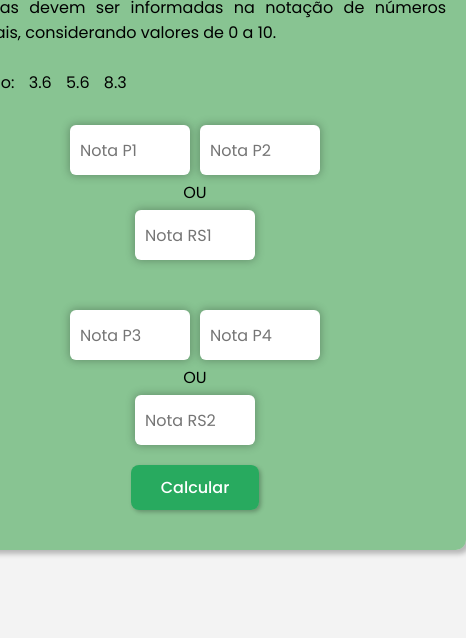
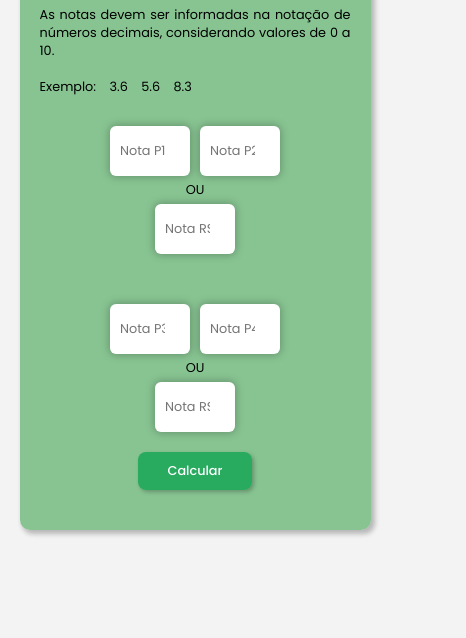
Before and after one commit to SandroRDS/calculadora_vs, a plain HTML site: page index.html in a window 390 px wide. Shown: the part 206-844 px from the top of the page, 466 px wide, since content can reach past the window. Drawn offline with Linux system fonts and the light colour scheme.

Commit message:
corrigindo bugs visuais

```diff
--- a/style.css
+++ b/style.css
@@ -13,7 +13,9 @@
 body {
     background-color: #f3f3f3;
 
-    height: 100vh;
+    min-height: 100vh;
+    padding: 50px 0;
+    font-size: 1.2em;
 
     display: flex;
     justify-content: center;
@@ -32,6 +34,7 @@ body {
 
 .container {
     border-radius: 10px;
+    max-width: 90%;
     padding: 20px;
     background-color: #36a1488f;
 
@@ -43,7 +46,6 @@ body {
 }
 
 .info_text {
-    width: 50ch;
     text-align: justify;
     margin-bottom: 30px;
 }
@@ -98,6 +100,14 @@ input {
 }
 
 @media screen and (max-width: 1024px) {
+    body {
+        font-size: .8em;
+    }
+
+    input {
+        width: 80px;
+    }
+
     .fields {
         flex-direction: column;
         gap: 50px;
```
